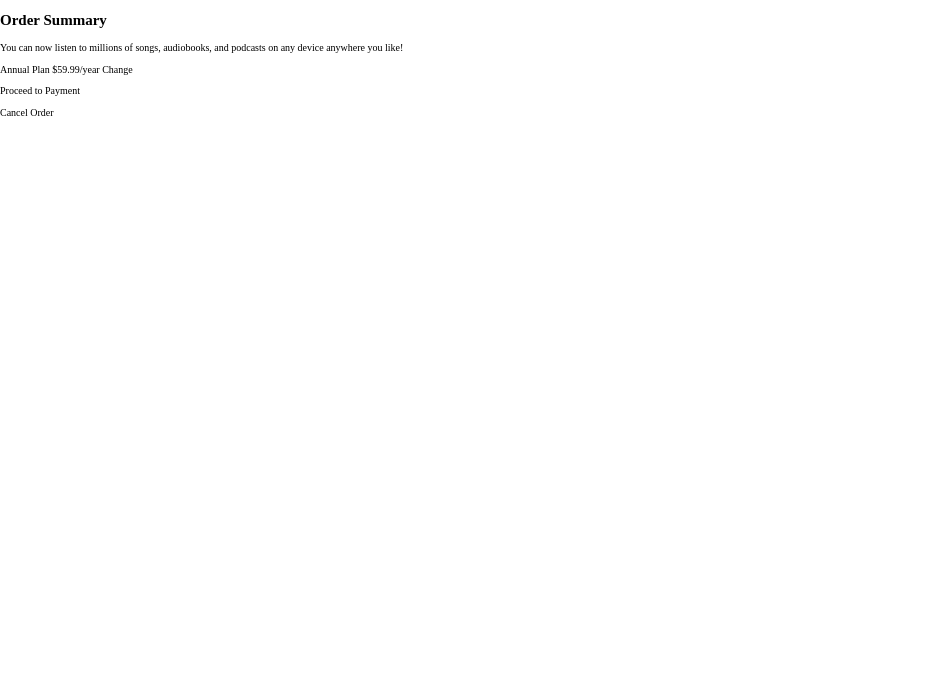
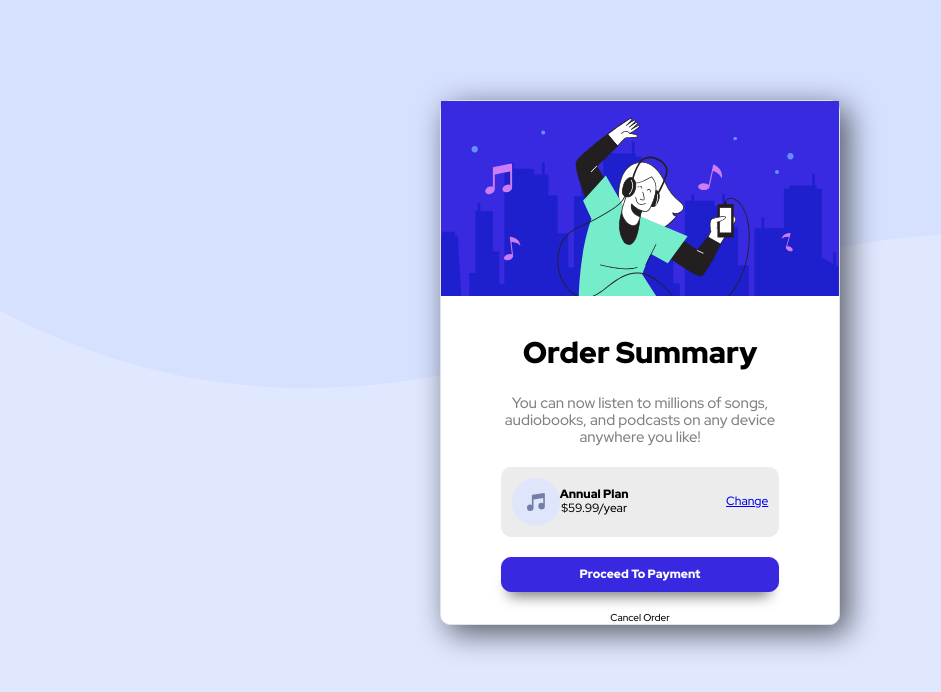
Before and after one commit to Krohz/Chal_01, a plain HTML site: page index.html in a window 1280 px wide. Shown: the whole page, without its empty margins (0-941 px from the left). Drawn offline with Linux system fonts and the light colour scheme.

Commit message:
Version 1.5

```diff
--- a/css/app.css
+++ b/css/app.css
@@ -9,7 +9,127 @@ html {
     box-sizing: inherit;
 }
 
+body{
+    font-family: "Red Hat Display", sans-serif;
+}
+p{
+    margin: 0rem;
+}
+
 img {
     max-width: 100%;
     display: block;
 }
+
+.fondo{
+    background-image: url(../images/pattern-background-mobile.svg);
+    background-size: 100%;
+    background-position: cover;
+    background-repeat: no-repeat;
+    background-color:  hsl(225, 100%, 94%);
+}
+
+@media (min-width: 768px) {
+    .fondo{
+        background-image: url(../images/pattern-background-desktop.svg);
+        background-size: 100%;
+        background-position: cover;
+        background-repeat: no-repeat;
+        background-color:  hsl(225, 100%, 94%);
+    }
+}
+
+.contenedor{
+    max-width: 40rem;
+    margin: 0 auto;
+    background-color: white;
+}
+
+.contain{
+    margin-top: 10rem;
+    border: 1px solid #e1e1ee;
+    border-radius: 1rem 1rem;
+    box-shadow: 8px 8px 30px 1px rgba(0,0,0,0.6);
+-webkit-box-shadow: 8px 8px 30px 1px rgba(0,0,0,0.6);
+-moz-box-shadow: 8px 8px 30px 1px rgba(0,0,0,0.6);
+}
+
+.imange{
+    width: 100%;
+}
+
+.chiqui{
+
+    max-width: 70%;
+    margin: 0 auto;
+    text-align: center;
+}
+
+.titulo{
+    padding-top: 1.5rem;
+    font-weight: 900;
+    font-size: 3rem;
+}
+
+.contenido p{
+    font-size: 1.5rem;
+    color:  gray;
+    margin-bottom: 2rem;
+}
+
+.pagar{
+    background-color: #ECECEC;
+    padding: 1rem 1rem;
+    border: 1px solid #ECECEC;
+    border-radius:1rem 1rem;
+    display: flex;
+    align-items: center;
+    justify-content: space-between;
+}
+
+.flex{
+    display: flex;
+    align-items: center;
+}
+
+.coloca{
+    display: flex;
+    flex-direction: column;
+    margin: 0.5rem 0;
+}
+
+.coloca p{
+    font-size: 1.2rem;
+}
+
+.negrita{
+    font-weight: 900;
+    font-size: 1.2rem;
+}
+
+a{
+    font-size: 1.2rem;
+}
+
+.btn{
+    display: block;
+    background-color: hsl(245, 75%, 52%);
+    color: white;
+    font-weight: 900;
+    text-transform: capitalize;
+    padding: 1rem;
+    margin: 2rem 0;
+    text-align: center;
+    border:1px solid hsl(245, 75%, 52%);
+    border-radius: 1rem 1rem;
+    font-size: 1.2rem;
+    box-shadow: -1px 13px 14px -9px rgba(0,0,0,0.54);
+-webkit-box-shadow: -1px 13px 14px -9px rgba(0,0,0,0.54);
+-moz-box-shadow: -1px 13px 14px -9px rgba(0,0,0,0.54);
+}
+
+.btn:hover{
+    background-color:  hsl(224, 23%, 55%);
+    border:1px solid hsl(224, 23%, 55%) ;
+    cursor: pointer;
+}
--- a/index.html
+++ b/index.html
@@ -7,24 +7,40 @@
     <meta name="viewport" content="width=device-width, initial-scale=1.0">
     <title>Document</title>
     <link rel="stylesheet" href="css/normalize.css">
+    <link rel="preconnect" href="https://fonts.googleapis.com">
+    <link rel="preconnect" href="https://fonts.gstatic.com" crossorigin>
+    <link href="https://fonts.googleapis.com/css2?family=Red+Hat+Display:wght@500;700;900&display=swap"
+        rel="stylesheet">
     <link rel="stylesheet" href="css/app.css">
 </head>
 
-<body>
-    <div class="fondo">
-        <div class="contain">
+<body class="fondo">
+    <div>
+        <div class="contain contenedor">
             <div class="imagen">
-
+                <img src="images/illustration-hero.svg" alt="Imagen hero">
             </div>
-            <div class="contenido">
+            <div class="contenido chiqui">
                 <h2 class="titulo">Order Summary </h2>
-                <p>You can now listen to millions of songs, audiobooks, and podcasts on any device anywhere you like!</p>
+                <p>You can now listen to millions of songs, audiobooks, and podcasts on any device anywhere you like!
+                </p>
             </div>
-            <div class="pagar">
-                <p>Annual Plan $59.99/year Change </p>
+            <div class="pagar chiqui">
+                <div class="flex">
+                    <img src="images/icon-music.svg" alt="icono musica">
+                    <div class="coloca">
+                        <p class="negrita">Annual Plan</p>
+                        <p>$59.99/year</p>
+                    </div>
+                </div>
+                <div>
+                    <a href="#">Change</a>
+                </div>
             </div>
-            <div class="pagar">
-                <p>Proceed to Payment</p>
+            <div class="chiqui">
+                <div class="btn">
+                    <p>Proceed to Payment</p>
+                </div>
                 <p> Cancel Order</p>
             </div>
         </div>
```
